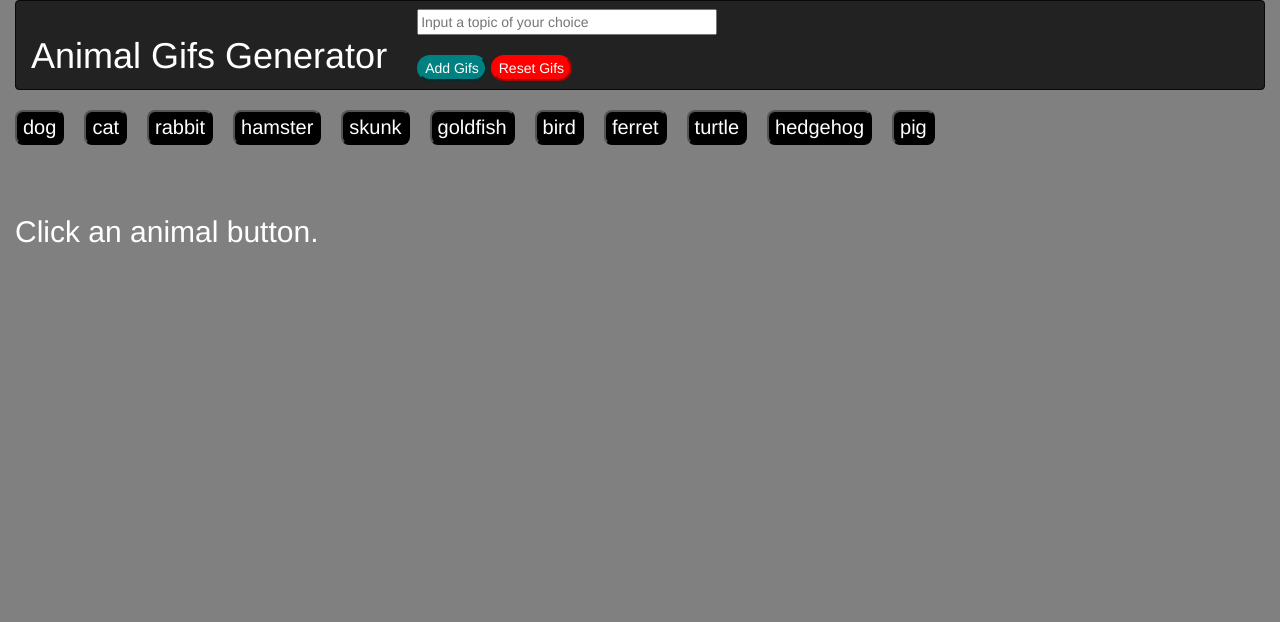
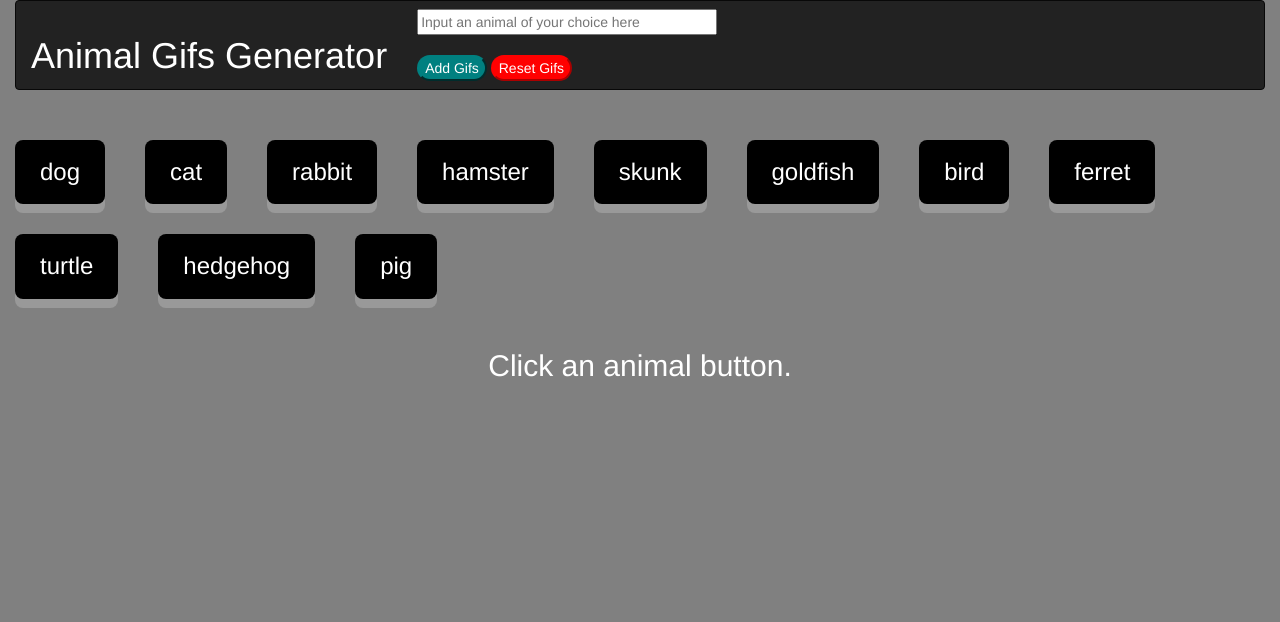
Before and after one commit to ait530/giphyAPI, a PHP site: page / in a window 1280 px wide. Shown: the top 622 px of the page. Run offline with PHP 8.4, Linux system fonts and the light colour scheme; some libraries are stand-ins or nearby versions.

Commit message:
improved button effects and altered instruction prompt alignment

```diff
--- a/assets/style.css
+++ b/assets/style.css
@@ -23,9 +23,25 @@ border-color: black;
 background-color: black;
 color:white;
 border-radius:8px;
-margin-right: 20px;
-font-size: 20px;
+margin-right: 40px;
+margin-top: 30px;
+font-size: 10px;
+padding: 15px 25px;
+font-size: 24px;
+text-align: center;
+cursor: pointer;
+outline: none;
+border: none;
+box-shadow: 0 9px #999;
 }
+
+.topic:hover {background-color: #f90707}
+
+.topic:active {
+    background-color: ;
+    box-shadow: 0 5px yellow;
+    transform: translateY(4px);
+  }
 
 #topics-view {
 margin-bottom:50px;
@@ -59,9 +75,8 @@ margin-bottom: 50px;
 }
 #instructions {
 color:white;
-text-align: right;
+text-align: center;
 vertical-align: middle;
-float:left;
 }
 .panel-footer {
 background-color:black;
--- a/index.html
+++ b/index.html
@@ -28,7 +28,7 @@
           <!-- Input area + input box + input label + submit button -->
           <form class="navbar-form navbar-left">
             <!-- input box -->
-            <input type="text" id="topic-input" style="width: 300px;" placeholder="Input a topic of your choice"><br><br>  </input>
+            <input type="text" id="topic-input" style="width: 300px;" placeholder="Input an animal of your choice here"><br><br>  </input>
             <!-- Button triggers new topic(animal button) to be added -->
             <input id="add-topic" type="submit" value="Add Gifs"></input>
             <input id="delete-topic" type="submit" value="Reset Gifs"></input>
```
